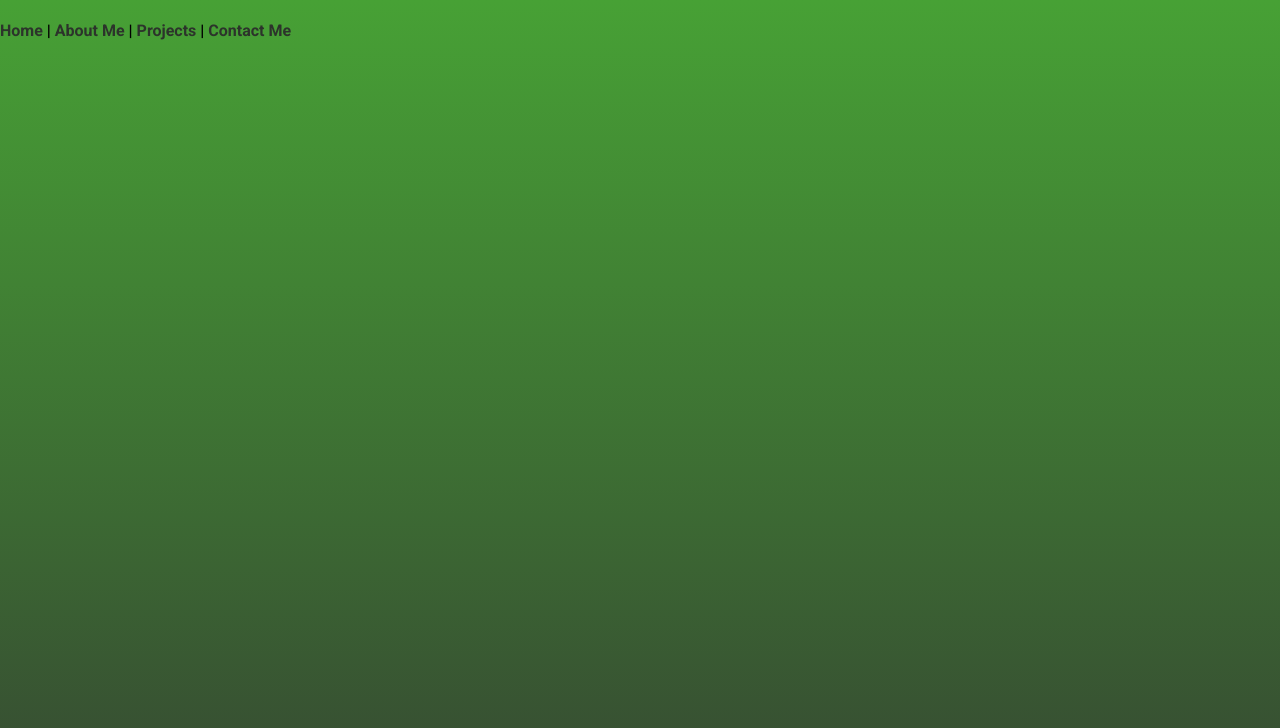
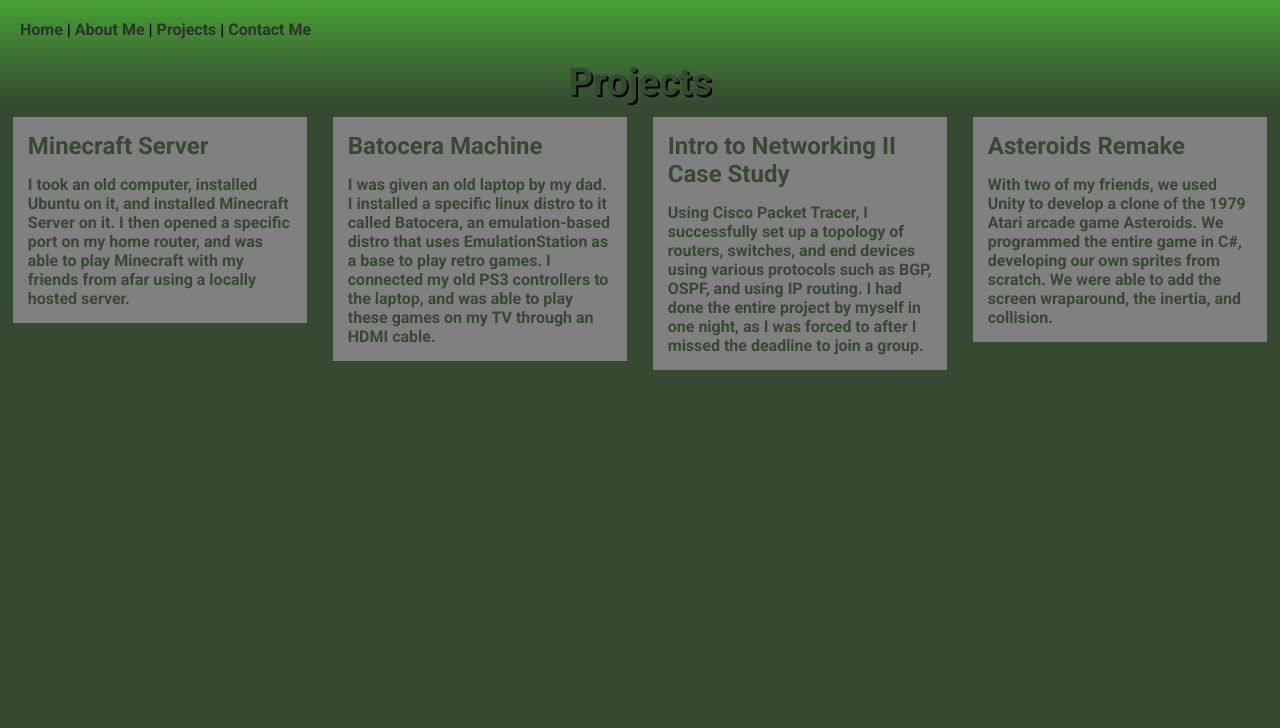
Before and after one commit to alexjaruczik/Assignment1, a plain HTML site: page projects.html in a window 1280 px wide. Drawn offline with Linux system fonts and the light colour scheme.

Commit message:
Finished projects section, added 4 different projects I've done.

```diff
--- a/projects.html
+++ b/projects.html
@@ -28,6 +28,33 @@ and (max-width:480px)">
                     <a href="contactme.html">Contact Me</a>
             </nav>
         </div>
+        <div id="banner">
+            <big><h1>Projects</h1></big>
+        </div>
+        <div id="projects">
+            <div class="box"><h2>Minecraft Server</h2><h4>
+                I took an old computer, installed Ubuntu on it, and installed Minecraft Server on it.
+                I then opened a specific port on my home router, and was able to play Minecraft with
+                my friends from afar using a locally hosted server.
+            </h4></div>
+            <div class="box"><h2>Batocera Machine</h2><h4>
+                I was given an old laptop by my dad. I installed a specific linux distro to it called
+                Batocera, an emulation-based distro that uses EmulationStation as a base to play retro
+                games. I connected my old PS3 controllers to the laptop, and was able to play these games
+                on my TV through an HDMI cable.
+            </h4></div>
+            <div class="box"><h2>Intro to Networking II Case Study</h2><h4>
+                Using Cisco Packet Tracer, I successfully set up a topology of routers, switches, and end devices
+                using various protocols such as BGP, OSPF, and using IP routing. I had done the entire project
+                by myself in one night, as I was forced to after I missed the deadline to join a group.
+            </h4></div>
+            <div class="box"><h2>Asteroids Remake</h2><h4>
+                With two of my friends, we used Unity to develop a clone of the 1979 Atari arcade game Asteroids.
+                We programmed the entire game in C#, developing our own sprites from scratch. We were able to
+                add the screen wraparound, the inertia, and collision.
+            </h4></div>
+
+        </div>
     </div>
 </body>
 </html>
--- a/projectsfull.css
+++ b/projectsfull.css
@@ -6,6 +6,12 @@
   font-variation-settings:
     "wdth" 100;
 }
+#wrapper {
+background-image: -moz-linear-gradient(top, #47A135 0%, #364A32 100%);
+background-image: -webkit-linear-gradient(top, #47A135 0%, #364A32 100%);
+background-image: -o-linear-gradient(top, #47A135 0%, #364A32 100%);
+background-image: linear-gradient(to bottom, #47A135 0%, #364A32 100%);
+}
 body {
 background-color: white;
 font-family: "Roboto", Geneva, Arial, sans-serif;
@@ -13,16 +19,16 @@ padding:0px;
 margin:0px;
 height: 90%;
 background: #364A32;
-background-image: -moz-linear-gradient(top, #47A135 0%, #364A32 100%);
-background-image: -webkit-linear-gradient(top, #47A135 0%, #364A32 100%);
-background-image: -o-linear-gradient(top, #47A135 0%, #364A32 100%);
-background-image: linear-gradient(to bottom, #47A135 0%, #364A32 100%);
+}
+#top-row {
+    padding: 5px;
 }
 #banner h1 {
     color:#364A32;
     margin:auto;
     text-align: center;
     width: 90%;
+    text-shadow: 2px 2px black;
 }
 a {
     color: #2C332B;
@@ -40,3 +46,19 @@ a:hover {
 html {
     height: 100%;
 }
+.box {
+    background-color: grey;
+    margin: 1%;
+    width: 23%;
+    float:left;
+    color: #364A32;-webkit-transition: background-color 0.2s;
+    -moz-transition: background-color 0.2s;
+    -o-transition: background-color 0.2s;
+    transition: background-color 0.2s;
+}
+.box:hover {
+background-color: white;
+}
+.box h2,h4 {
+    margin:15px;
+}
--- a/projectsphone.css
+++ b/projectsphone.css
@@ -6,6 +6,12 @@
   font-variation-settings:
     "wdth" 100;
 }
+#wrapper {
+background-image: -moz-linear-gradient(top, #47A135 0%, #364A32 100%);
+background-image: -webkit-linear-gradient(top, #47A135 0%, #364A32 100%);
+background-image: -o-linear-gradient(top, #47A135 0%, #364A32 100%);
+background-image: linear-gradient(to bottom, #47A135 0%, #364A32 100%);
+}
 body {
 background-color: white;
 font-family: "Roboto", Geneva, Arial, sans-serif;
@@ -13,16 +19,13 @@ padding:0px;
 margin:0px;
 height: 100%;
 background: #364A32;
-background-image: -moz-linear-gradient(top, #47A135 0%, #364A32 100%);
-background-image: -webkit-linear-gradient(top, #47A135 0%, #364A32 100%);
-background-image: -o-linear-gradient(top, #47A135 0%, #364A32 100%);
-background-image: linear-gradient(to bottom, #47A135 0%, #364A32 100%);
 }
 #banner h1 {
     color:#364A32;
     margin:auto;
     text-align: center;
     width: 90%;
+    text-shadow: 2px 2px black;
 }
 #top-row {
     margin:auto;
@@ -46,3 +49,18 @@ a:hover {
 html {
     height: 100%;
 }
+.box {
+    background-color: grey;
+    margin: 15px;
+    width: 90%;
+    color: #364A32;-webkit-transition: background-color 0.2s;
+    -moz-transition: background-color 0.2s;
+    -o-transition: background-color 0.2s;
+    transition: background-color 0.2s;
+}
+.box:hover {
+background-color: white;
+}
+.box h2,h4 {
+    margin: 15px;
+}
--- a/projectstablet.css
+++ b/projectstablet.css
@@ -6,6 +6,12 @@
   font-variation-settings:
     "wdth" 100;
 }
+#wrapper {
+    background-image: -moz-linear-gradient(top, #47A135 0%, #364A32 100%);
+    background-image: -webkit-linear-gradient(top, #47A135 0%, #364A32 100%);
+    background-image: -o-linear-gradient(top, #47A135 0%, #364A32 100%);
+    background-image: linear-gradient(to bottom, #47A135 0%, #364A32 100%);
+}
 body {
 background-color: white;
 font-family: "Roboto", Geneva, Arial, sans-serif;
@@ -13,16 +19,18 @@ padding:0px;
 margin:0px;
 height: 90%;
 background: #364A32;
-background-image: -moz-linear-gradient(top, #47A135 0%, #364A32 100%);
-background-image: -webkit-linear-gradient(top, #47A135 0%, #364A32 100%);
-background-image: -o-linear-gradient(top, #47A135 0%, #364A32 100%);
-background-image: linear-gradient(to bottom, #47A135 0%, #364A32 100%);
 }
+
+#top-row {
+    padding: 5px;
+}
+
 #banner h1 {
     color:#364A32;
     margin:auto;
     text-align: center;
     width: 90%;
+    text-shadow: 2px 2px black;
 }
 a {
     color: #2C332B;
@@ -40,3 +48,18 @@ a:hover {
 html {
     height: 100%;
 }
+.box {
+    background-color: gray;
+    margin: 15px;
+    color: #364A32;
+    -webkit-transition: background-color 0.2s;
+    -moz-transition: background-color 0.2s;
+    -o-transition: background-color 0.2s;
+    transition: background-color 0.2s;
+}
+.box:hover {
+background-color: white;
+}
+.box h2,h4 {
+    margin: 15px;
+}
```
